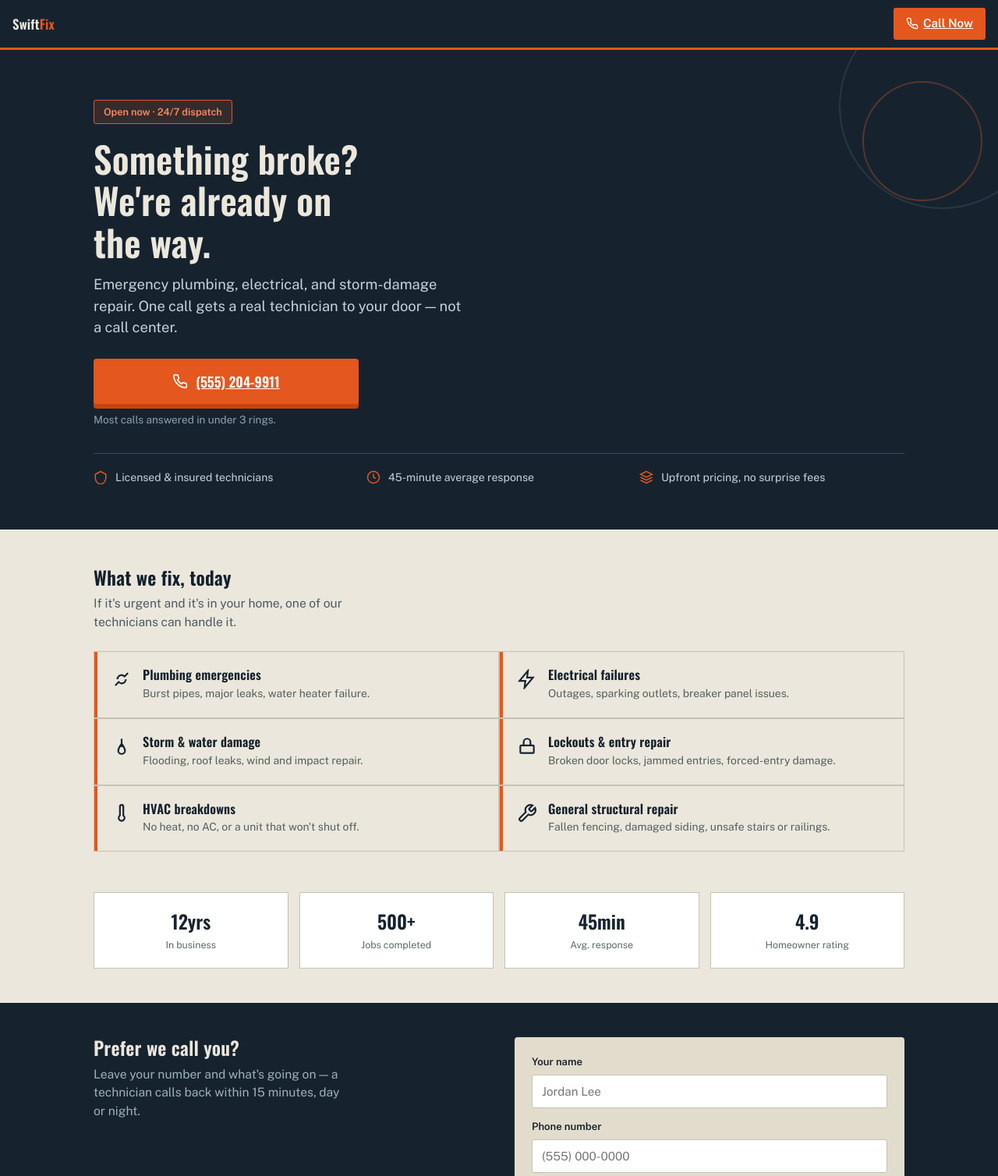
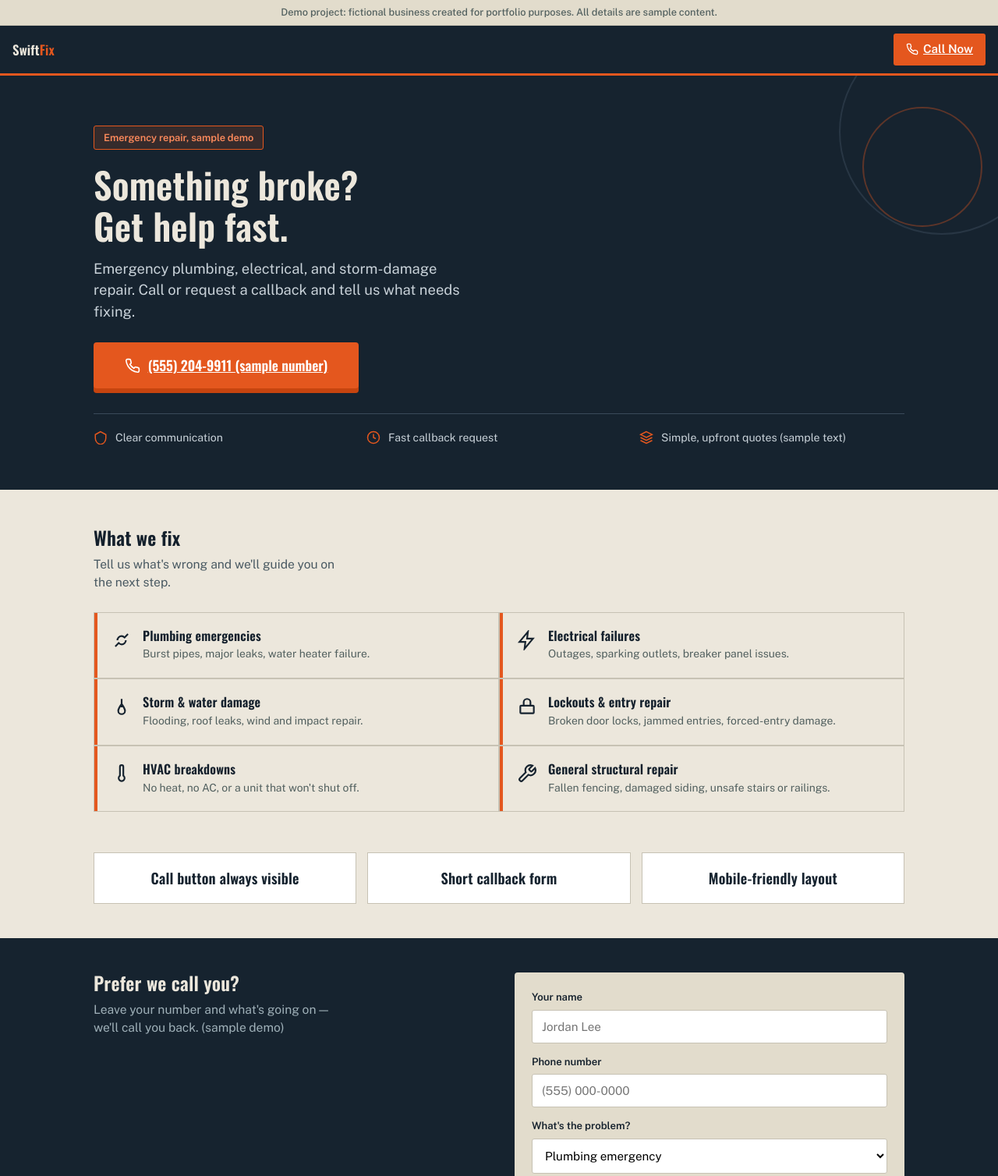
Before and after one commit to vineeta-devops/swiftfix-landing-page-demo, a plain HTML site: page index.html in a window 1280 px wide. Shown: the top 1508 px of the page at 78% size. Drawn offline with nearby package versions, Linux system fonts and the light colour scheme.

Commit message:
Update index.html

```diff
--- a/index.html
+++ b/index.html
@@ -3,7 +3,8 @@
 <head>
 <meta charset="UTF-8">
 <meta name="viewport" content="width=device-width, initial-scale=1.0">
-<title>SwiftFix Home Repair — 24/7 Emergency Repair</title>
+<meta name="description" content="Demo landing page for a fictional home-repair business: call-first layout, callback form and mobile-friendly design.">
+<title>SwiftFix Home Repair | Landing Page Demo</title>
 <link rel="preconnect" href="https://fonts.googleapis.com">
 <link rel="preconnect" href="https://fonts.gstatic.com" crossorigin>
 <link href="https://fonts.googleapis.com/css2?family=Oswald:wght@500;600;700&family=Public+Sans:wght@400;500;600;700&display=swap" rel="stylesheet">
@@ -39,6 +40,18 @@
   img,svg{display:block;max-width:100%;}
   .wrap{max-width:1080px;margin:0 auto;padding:0 20px;}
   button{font-family:inherit;cursor:pointer;border:none;}
+
+  /* ---------- Demo notice bar ---------- */
+  .demo-notice{
+    background:var(--paper-2);
+    color:#52605F;
+    font-size:0.8rem;
+    line-height:1.4;
+    text-align:center;
+    padding:7px 16px;
+    border-bottom:1px solid var(--line);
+    font-weight:500;
+  }
 
   /* ---------- Sticky call bar ---------- */
   .callbar{
@@ -177,11 +190,11 @@
   .service-card h3{font-size:1.02rem;font-weight:600;margin-bottom:4px;}
   .service-card p{font-size:0.87rem;color:#52605F;}
 
-  /* ---------- Trust badges ---------- */
+  /* ---------- Trust badges / Features ---------- */
   .trust{padding:44px 0;}
   .trust-grid{
     display:grid;
-    grid-template-columns:1fr 1fr;
+    grid-template-columns:1fr;
     gap:14px;
   }
   .trust-item{
@@ -189,6 +202,14 @@
     border:1px solid var(--line);
     padding:18px 14px;
     text-align:center;
+  }
+  .trust-item .feature{
+    font-family:'Oswald',sans-serif;
+    font-size:1.15rem;
+    font-weight:600;
+    color:var(--navy);
+    display:block;
+    letter-spacing:0.2px;
   }
   .trust-item .num{
     font-family:'Oswald',sans-serif;
@@ -346,7 +367,7 @@
     .hero p.lede{font-size:1.15rem;}
     .hero-strip{grid-template-columns:1fr 1fr 1fr;}
     .service-grid{grid-template-columns:1fr 1fr;}
-    .trust-grid{grid-template-columns:repeat(4,1fr);}
+    .trust-grid{grid-template-columns:repeat(3,1fr);}
     .quote-inner{display:grid;grid-template-columns:1fr 1fr;gap:40px;align-items:start;}
     .area-layout{flex-direction:row;align-items:center;}
     .area-map{margin:0;}
@@ -354,6 +375,8 @@
 </style>
 </head>
 <body>
+
+<div class="demo-notice">Demo project: fictional business created for portfolio purposes. All details are sample content.</div>
 
 <div class="callbar">
   <div class="brand">Swift<span>Fix</span></div>
@@ -365,28 +388,27 @@
 
 <section class="hero">
   <div class="wrap">
-    <span class="eyebrow-badge">Open now · 24/7 dispatch</span>
-    <h1>Something broke? We're already on the way.</h1>
-    <p class="lede">Emergency plumbing, electrical, and storm-damage repair. One call gets a real technician to your door — not a call center.</p>
+    <span class="eyebrow-badge">Emergency repair, sample demo</span>
+    <h1>Something broke? Get help fast.</h1>
+    <p class="lede">Emergency plumbing, electrical, and storm-damage repair. Call or request a callback and tell us what needs fixing.</p>
     <div class="hero-cta">
       <a href="tel:+15552049911" class="btn-primary">
         <svg viewBox="0 0 24 24" width="20" height="20" fill="none" stroke="currentColor" stroke-width="2"><path d="M22 16.92v3a2 2 0 0 1-2.18 2 19.79 19.79 0 0 1-8.63-3.07 19.5 19.5 0 0 1-6-6 19.79 19.79 0 0 1-3.07-8.67A2 2 0 0 1 4.11 2h3a2 2 0 0 1 2 1.72c.127.96.361 1.903.7 2.81a2 2 0 0 1-.45 2.11L8.09 9.91a16 16 0 0 0 6 6l1.27-1.27a2 2 0 0 1 2.11-.45c.907.339 1.85.573 2.81.7A2 2 0 0 1 22 16.92z"/></svg>
-        (555) 204-9911
+        (555) 204-9911 (sample number)
       </a>
-      <span class="hero-note">Most calls answered in under 3 rings.</span>
     </div>
     <div class="hero-strip">
       <div class="item">
         <svg viewBox="0 0 24 24" fill="none" stroke="currentColor" stroke-width="2"><path d="M12 2 3 7v6c0 5.25 3.75 9.75 9 11 5.25-1.25 9-5.75 9-11V7l-9-5z"/></svg>
-        Licensed &amp; insured technicians
+        Clear communication
       </div>
       <div class="item">
         <svg viewBox="0 0 24 24" fill="none" stroke="currentColor" stroke-width="2"><circle cx="12" cy="12" r="10"/><path d="M12 6v6l4 2"/></svg>
-        45-minute average response
+        Fast callback request
       </div>
       <div class="item">
         <svg viewBox="0 0 24 24" fill="none" stroke="currentColor" stroke-width="2"><path d="M12 2 2 7l10 5 10-5-10-5z"/><path d="M2 17l10 5 10-5M2 12l10 5 10-5"/></svg>
-        Upfront pricing, no surprise fees
+        Simple, upfront quotes (sample text)
       </div>
     </div>
   </div>
@@ -395,8 +417,8 @@
 <section class="services">
   <div class="wrap">
     <div class="section-head">
-      <h2>What we fix, today</h2>
-      <p>If it's urgent and it's in your home, one of our technicians can handle it.</p>
+      <h2>What we fix</h2>
+      <p>Tell us what's wrong and we'll guide you on the next step.</p>
     </div>
     <div class="service-grid">
       <div class="service-card">
@@ -430,10 +452,9 @@
 <section class="trust">
   <div class="wrap">
     <div class="trust-grid">
-      <div class="trust-item"><span class="num">12yrs</span><span class="label">In business</span></div>
-      <div class="trust-item"><span class="num">500+</span><span class="label">Jobs completed</span></div>
-      <div class="trust-item"><span class="num">45min</span><span class="label">Avg. response</span></div>
-      <div class="trust-item"><span class="num">4.9</span><span class="label">Homeowner rating</span></div>
+      <div class="trust-item"><span class="feature">Call button always visible</span></div>
+      <div class="trust-item"><span class="feature">Short callback form</span></div>
+      <div class="trust-item"><span class="feature">Mobile-friendly layout</span></div>
     </div>
   </div>
 </section>
@@ -443,7 +464,7 @@
     <div class="quote-inner">
       <div class="section-head">
         <h2>Prefer we call you?</h2>
-        <p>Leave your number and what's going on — a technician calls back within 15 minutes, day or night.</p>
+        <p>Leave your number and what's going on — we'll call you back. (sample demo)</p>
       </div>
       <form class="quote-form" id="quoteForm">
         <div class="field">
@@ -466,7 +487,7 @@
           </select>
         </div>
         <button type="submit" class="btn-submit">Request a callback</button>
-        <span class="form-msg" id="formMsg">Got it — a technician will call you shortly.</span>
+        <span class="form-msg" id="formMsg">Thanks, your request has been received. (demo form)</span>
       </form>
     </div>
   </div>
@@ -476,7 +497,7 @@
   <div class="wrap">
     <div class="section-head">
       <h2>Where we cover</h2>
-      <p>Dispatched from central county — most calls reached within a 25-mile radius.</p>
+      <p>Sample service area. Replace with the business's real areas.</p>
     </div>
     <div class="area-layout">
       <div class="area-map">
@@ -505,19 +526,19 @@
     <div id="faqList">
       <div class="faq-item">
         <button class="faq-q"><span>How fast can you actually get here?</span><span class="plus"></span></button>
-        <div class="faq-a"><p>45 minutes on average within our core coverage area. Dispatch confirms an estimated arrival time on the call before anyone drives out.</p></div>
+        <div class="faq-a"><p>Arrival times depend on location and demand. We confirm an estimated time when you call.</p></div>
       </div>
       <div class="faq-item">
         <button class="faq-q"><span>Do you charge more for nights or weekends?</span><span class="plus"></span></button>
-        <div class="faq-a"><p>No after-hours markup. The quote you're given on the phone is the price you pay, regardless of when we show up.</p></div>
+        <div class="faq-a"><p>Pricing details are confirmed on the phone before work starts.</p></div>
       </div>
       <div class="faq-item">
         <button class="faq-q"><span>What if the repair takes longer than expected?</span><span class="plus"></span></button>
-        <div class="faq-a"><p>You're told the revised scope and cost before any additional work starts — nothing gets added to the bill without your OK.</p></div>
+        <div class="faq-a"><p>You're told about any change in scope or cost before extra work begins.</p></div>
       </div>
       <div class="faq-item">
         <button class="faq-q"><span>Is the repair guaranteed?</span><span class="plus"></span></button>
-        <div class="faq-a"><p>Every job comes with a 90-day workmanship guarantee. If the same issue returns, we come back at no charge.</p></div>
+        <div class="faq-a"><p>Guarantee terms would be set by the business. (Sample content.)</p></div>
       </div>
     </div>
   </div>
@@ -526,9 +547,9 @@
 <footer>
   <div class="wrap">
     <div class="brand">Swift<span>Fix</span> Home Repair</div>
-    <p>Available 24/7, 365 days a year.</p>
+    <p>Sample availability text.</p>
     <a href="tel:+15552049911" class="btn-primary">Call (555) 204-9911</a>
-    <div class="fine">Licensed &amp; insured · Serving the greater metro area</div>
+    <div class="fine">Demo project · Fictional business</div>
   </div>
 </footer>
 
```
